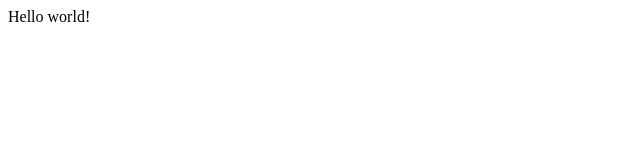
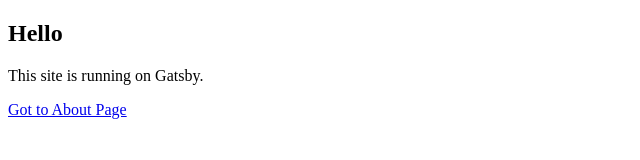
Before and after one commit to ThanakornK/hello-gatsby, a Gatsby site: page / in a window 1280 px wide. Shown: the whole page, without its empty margins (0-640 px from the left). Built offline with nearby package versions, Linux system fonts and the light colour scheme; Gatsby itself is replaced by a stand-in of ours.

Commit message:
first commit

```diff
--- a/src/pages/index.js
+++ b/src/pages/index.js
@@ -1,5 +1,13 @@
 import React from "react"
+import { Link } from 'gatsby'
 
-export default function Home() {
-  return <div>Hello world!</div>
+export default () => {
+  return (
+    <div>
+      <h2>Hello</h2>
+      <p>This site is running on Gatsby.</p>
+
+      <Link to="/about">Got to About Page</Link>
+    </div>
+  )
 }
```
Also changed, not shown: src/pages/about.js (added, +9 -0 lines).
